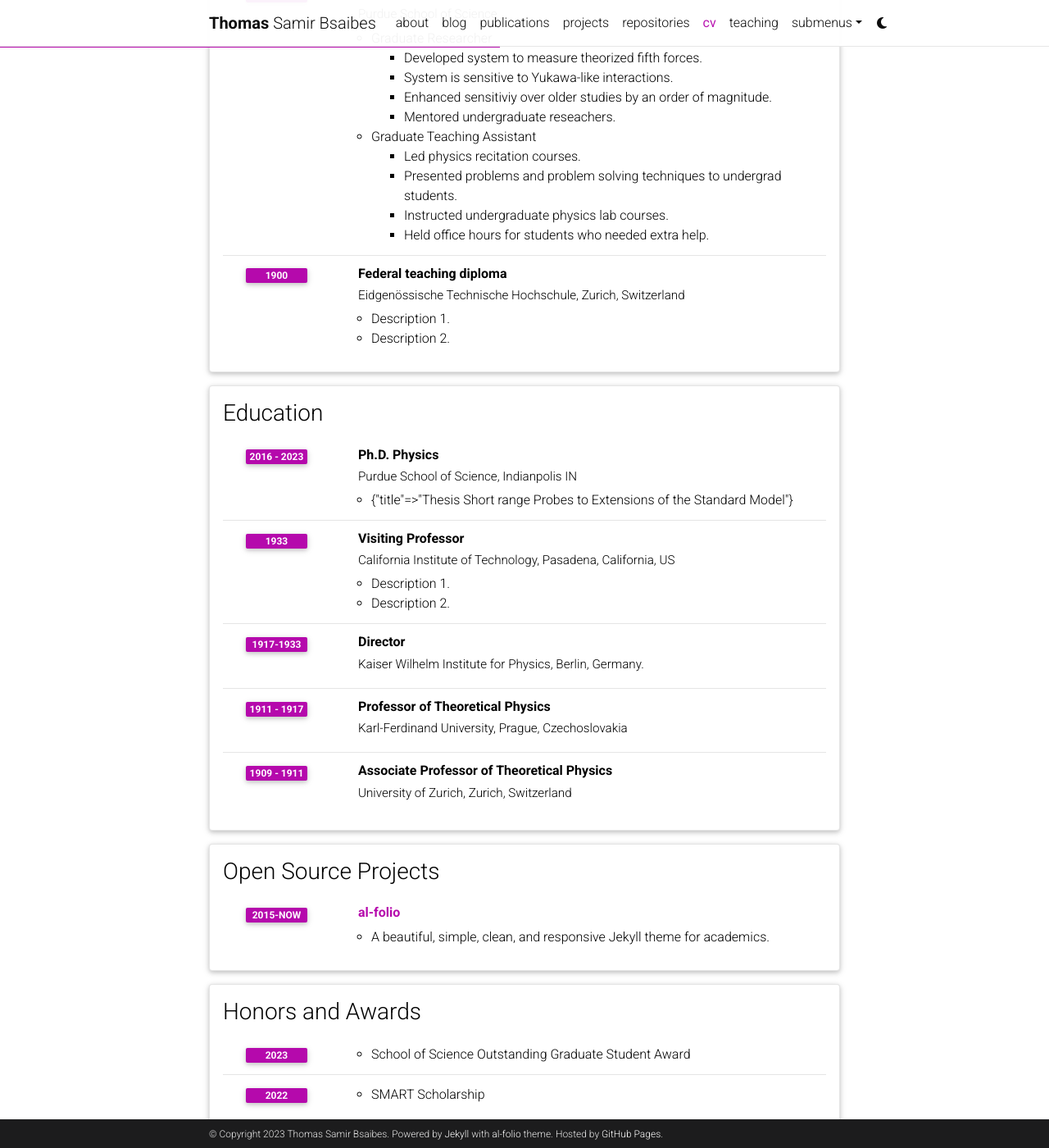
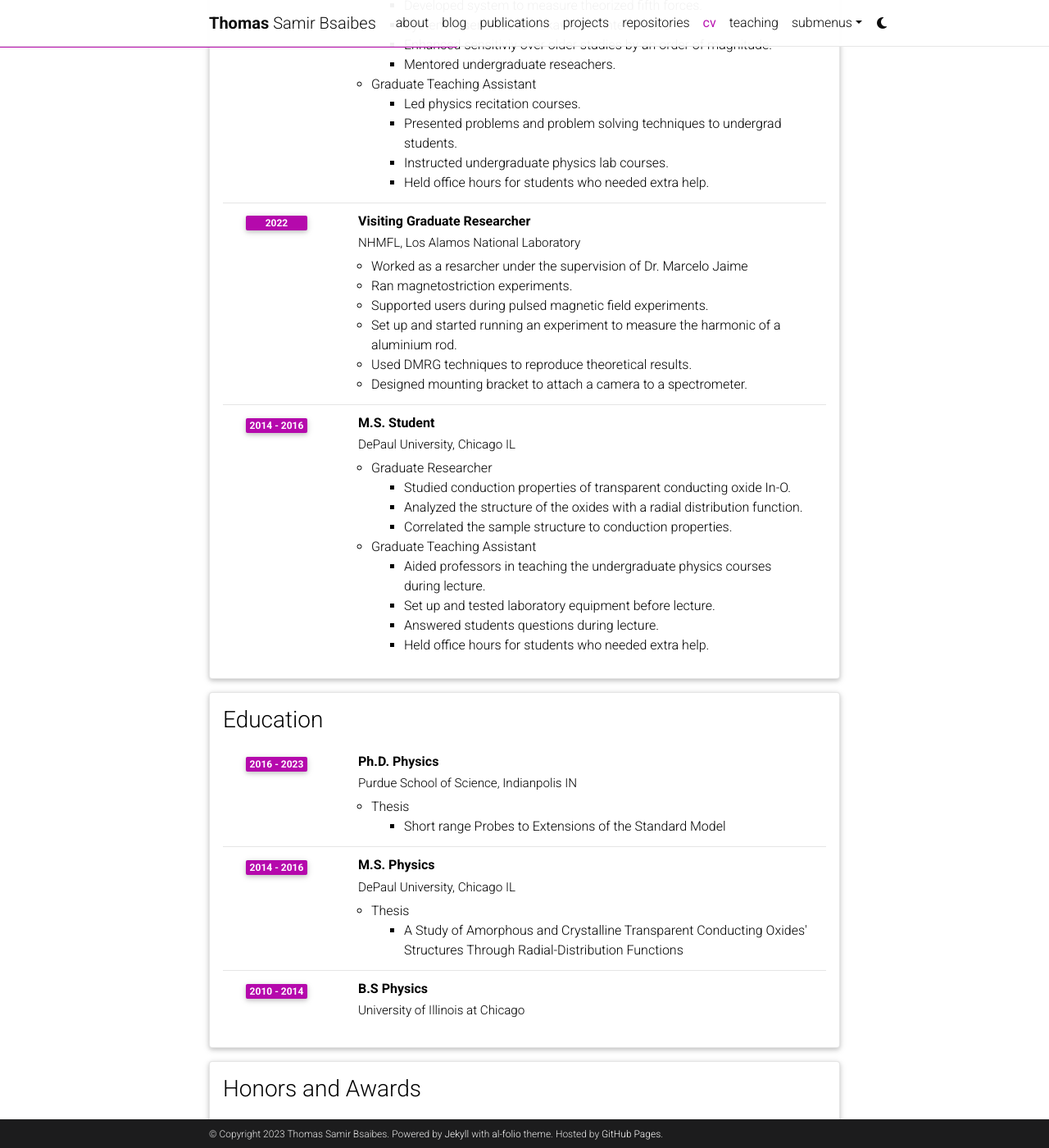
Before and after one commit to BsaibesT/bsaibest.github.io, a Jekyll site: the page built from _pages/cv.md, in a window 1280 px wide and 1400 px high, scrolled down 486 px. Shown: the whole window at 82% size. Built offline with Jekyll 4.4.1, drawn with Linux system fonts in a browser that asks for light colours; comment, search, counter and statistics services are not loaded; a style sheet for code colours, icons or effects is not loaded; some of the changed text lies outside the part shown.

Commit message:
update cv

```diff
--- a/_data/cv.yml
+++ b/_data/cv.yml
@@ -3,15 +3,11 @@
   contents:
     - name: Full Name
       value: Thomas Bsaibes
-    - name: Date of Birth
-      value:
-    - name: Languages
-      value:
 
 - title: Experience
   type: time_table
   contents:
-    - title: PhD
+    - title: Ph.D. Student
       institution:  Purdue School of Science
       year: 2023
       description:
@@ -27,12 +23,31 @@
             - Presented problems and problem solving techniques to undergrad students.
             - Instructed undergraduate physics lab courses.
             - Held office hours for students who needed extra help.
-    - title: Federal teaching diploma
-      institution: Eidgenössische Technische Hochschule, Zurich, Switzerland
-      year: 1900
+    - title: Visiting Graduate Researcher
+      institution: NHMFL, Los Alamos National Laboratory
+      year: 2022
       description:
-        - Description 1.
-        - Description 2.
+        - Worked as a resarcher under the supervision of Dr. Marcelo Jaime
+        - Ran magnetostriction experiments.
+        - Supported users during pulsed magnetic field experiments.
+        - Set up and started running an experiment to measure the harmonic of a aluminium rod.
+        - Used DMRG techniques to reproduce theoretical results.
+        - Designed mounting bracket to attach a camera to a spectrometer.
+    - title: M.S. Student
+      institution: DePaul University, Chicago IL
+      year: 2014 - 2016
+      description:
+        - title: Graduate Researcher
+          contents:
+            - Studied conduction properties of transparent conducting oxide In-O.
+            - Analyzed the structure of the oxides with a radial distribution function.
+            - Correlated the sample structure to conduction properties.
+        - title: Graduate Teaching Assistant
+          contents:
+            - Aided professors in teaching the undergraduate physics courses during lecture.
+            - Set up and tested laboratory equipment before lecture.
+            - Answered students questions during lecture.
+            - Held office hours for students who needed extra help.
 
 - title: Education
   type: time_table
@@ -41,33 +56,20 @@
       institution: Purdue School of Science, Indianpolis IN
       year: 2016 - 2023
       description:
-        - title: Thesis Short range Probes to Extensions of the Standard Model
-    - title: Visiting Professor
-      institution: California Institute of Technology, Pasadena, California, US
-      year: 1933
+      - title: Thesis
+        contents:
+          - Short range Probes to Extensions of the Standard Model
+    - title: M.S. Physics
+      institution: DePaul University, Chicago IL
+      year: 2014 - 2016
       description:
-        - Description 1.
-        - Description 2.
+        - title: Thesis
+          contents:
+            - A Study of Amorphous and Crystalline Transparent Conducting Oxides' Structures Through Radial-Distribution Functions
 
-    - title: Director
-      institution: Kaiser Wilhelm Institute for Physics, Berlin, Germany.
-      year: 1917-1933
-
-    - title: Professor of Theoretical Physics
-      institution: Karl-Ferdinand University, Prague, Czechoslovakia
-      year: 1911 - 1917
-      description:
-
-    - title: Associate Professor of Theoretical Physics
-      institution: University of Zurich, Zurich, Switzerland
-      year: 1909 - 1911
-
-- title: Open Source Projects
-  type: time_table
-  contents:
-    - title: <a href="https://github.com/alshedivat/al-folio">al-folio</a>
-      year: 2015-now
-      description: A beautiful, simple, clean, and responsive Jekyll theme for academics.
+    - title: B.S Physics
+      institution: University of Illinois at Chicago
+      year: 2010 - 2014
 
 - title: Honors and Awards
   type: time_table
@@ -94,4 +96,4 @@
 - title: Other Interests
   type: list
   contents:
-    - <u>Hobbies:</u> Hobby 1, Hobby 2, etc.
+    - <u>Hobbies:</u> Drums, Woodworking, Cars
```
Also changed, not shown: 1 other file.
